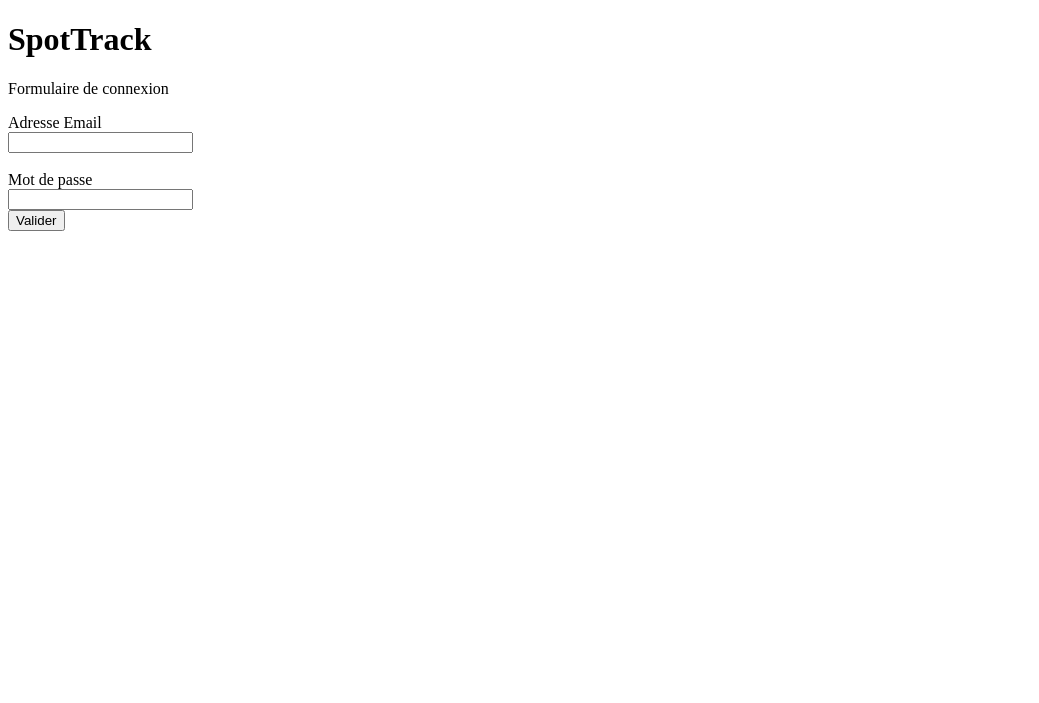
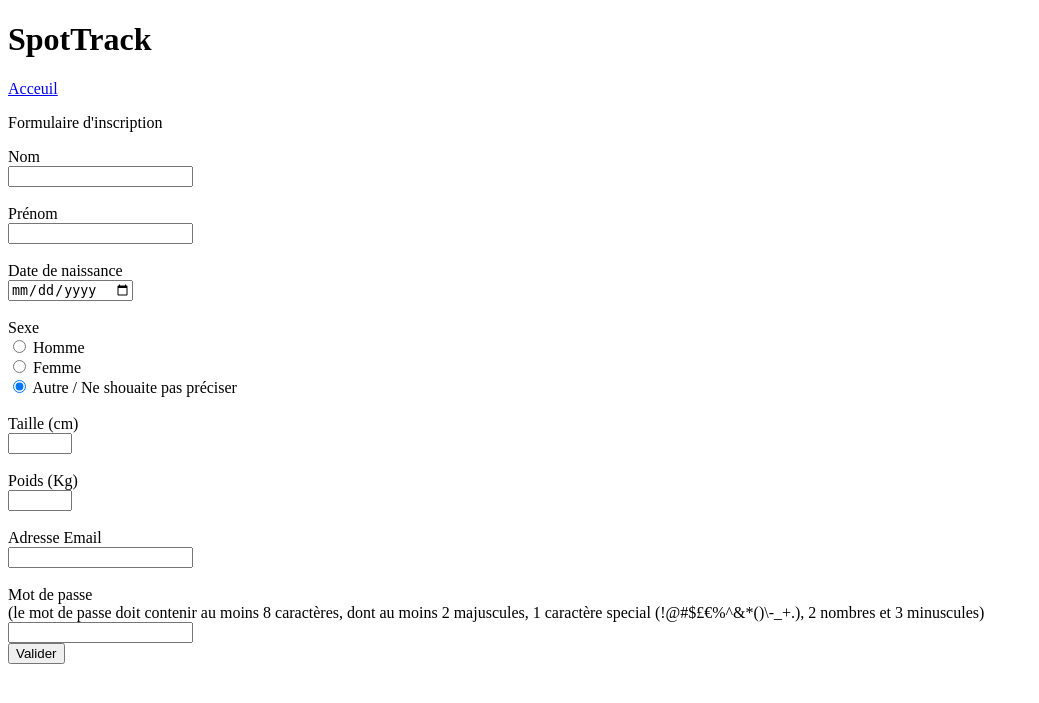
Before and after one commit to max-208/SportTrack, a PHP site: page /views/AdduserForm.php in a window 1280 px wide. Shown: the top 703 px of the page, without its empty margins (0-1039 px from the left). Run offline with PHP 8.4, Linux system fonts and the light colour scheme.

Commit message:
ajout de views

```diff
--- a/controllers/AddUserController.php
+++ b/controllers/AddUserController.php
@@ -1,5 +1,7 @@
 <?php
 require('Controller.php');
+require("./model/User.php");
+require("./model/UserDAO.php");
 
 class AddUserController implements Controller{
 
--- a/views/AdduserForm.php
+++ b/views/AdduserForm.php
@@ -7,13 +7,38 @@
 <body>
 
 <h1>SpotTrack</h1>
-<p>Formulaire de connexion</p>
+<a href="index.html">Acceuil</a>
+<p>Formulaire d'inscription</p>
 
-<form action = "login.php" method="POST">
+<form action = "index.php"  page="user_add" method="POST">
+    <label for="FName">Nom</label><br>
+    <input type = "text" id = "FName" name = "FName" required><br>
+    <br>
+    <label for="FSurname">Prénom</label><br>
+    <input type = "text" id = "FSurname" name = "FSurname" required><br>
+    <br>
+    <label for="FDate">Date de naissance</label><br>
+    <input type = "date" id = "FDate" name = "FDate" required><br>
+    <br>
+    <label for="FSex">Sexe</label><br>
+    <input type = "Radio" id = "Male" name = "FSex" value = "Male">
+    <label for="Male">Homme</label><br>
+    <input type = "Radio" id = "Female" name = "FSex" value = "Female">
+    <label for="Female">Femme</label><br>
+    <input type = "Radio" id = "Other" name = "FSex" value = "Other" checked>
+    <label for="Other">Autre / Ne shouaite pas préciser</label><br>
+    <br>
+    <label for="FHeight">Taille (cm)</label><br>
+    <input type = "number" id = "FHeight" name = "FHeight" min = "0", max = "300" required><br>
+    <br>
+    <label for="FWeight">Poids (Kg)</label><br>
+    <input type = "number" id = "FWeight" name = "FWeight" min = "0", max = "300" required><br>
+    <br>
     <label for="FMail">Adresse Email</label><br>
     <input type = "email" id = "FMail" name = "FMail" pattern = "[^@ \t\r\n]+@[^@ \t\r\n]+\.[^@ \t\r\n]+" required><br>
     <br>
     <label for="FPassword">Mot de passe</label><br>
+    (le mot de passe doit contenir au moins 8 caractères, dont au moins 2 majuscules, 1 caractère special (!@#$£€%^&*()\-_+.), 2 nombres et 3 minuscules) <br>
     <input type = "password" id = "FPassword" name = "FPassword" pattern="^(?=(.*[a-z]){3,})(?=(.*[A-Z]){2,})(?=(.*[0-9]){2,})(?=(.*[!@#$£€%^&*()\-__+.]){1,}).{8,}$" required><br>
 
     <input type="submit" value="Valider">
--- a/views/ConnectUserForm.php
+++ b/views/ConnectUserForm.php
@@ -10,7 +10,7 @@
 <a href="index.html">Acceuil</a>
 <p>Formulaire de connexion</p>
 
-<form action = "login.php" method="POST">
+<form action = "index.php" page="user_connect" method="POST">
     <label for="FMail">Adresse Email</label><br>
     <input type = "email" id = "FMail" name = "FMail" pattern = "[^@ \t\r\n]+@[^@ \t\r\n]+\.[^@ \t\r\n]+" required><br>
     <br>
--- a/views/MainView.php
+++ b/views/MainView.php
@@ -6,9 +6,9 @@
 </head>
 <body>
       <h1>SpotTrack</h1>
-      <a href="FormCreate.html">Creation de profil</a>
-      <a href="formConnect.html">Connexion</a>
-      <a href="FormEdit.html">Editer le profil</a>
+      <a href="index.php?page=user_add_form">Creation de profil</a>
+      <a href="index.php?page=user_connect_form">Connexion</a>
+      <a href="index.php?page=/">Editer le profil</a>
       <input type = "file">
       <?php
       echo $_SESSION['message'];
```
